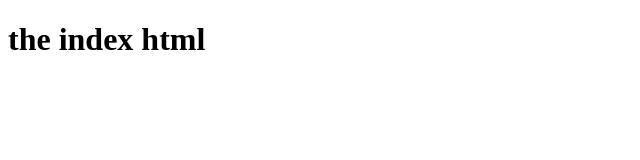
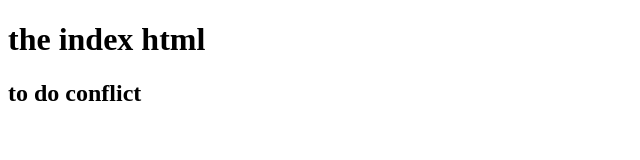
Before and after one commit to miri188422-git/branch-Repository, a plain HTML site: page index.html in a window 1280 px wide. Shown: the whole page, without its empty margins (0-640 px from the left). Drawn offline with Linux system fonts and the light colour scheme.

Commit message:
the to do conflict commit

```diff
--- a/index.html
+++ b/index.html
@@ -7,5 +7,6 @@
 </head>
 <body>
     <h1>the index html</h1>
+    <h2>to do conflict</h2>
 </body>
 </html>
```
